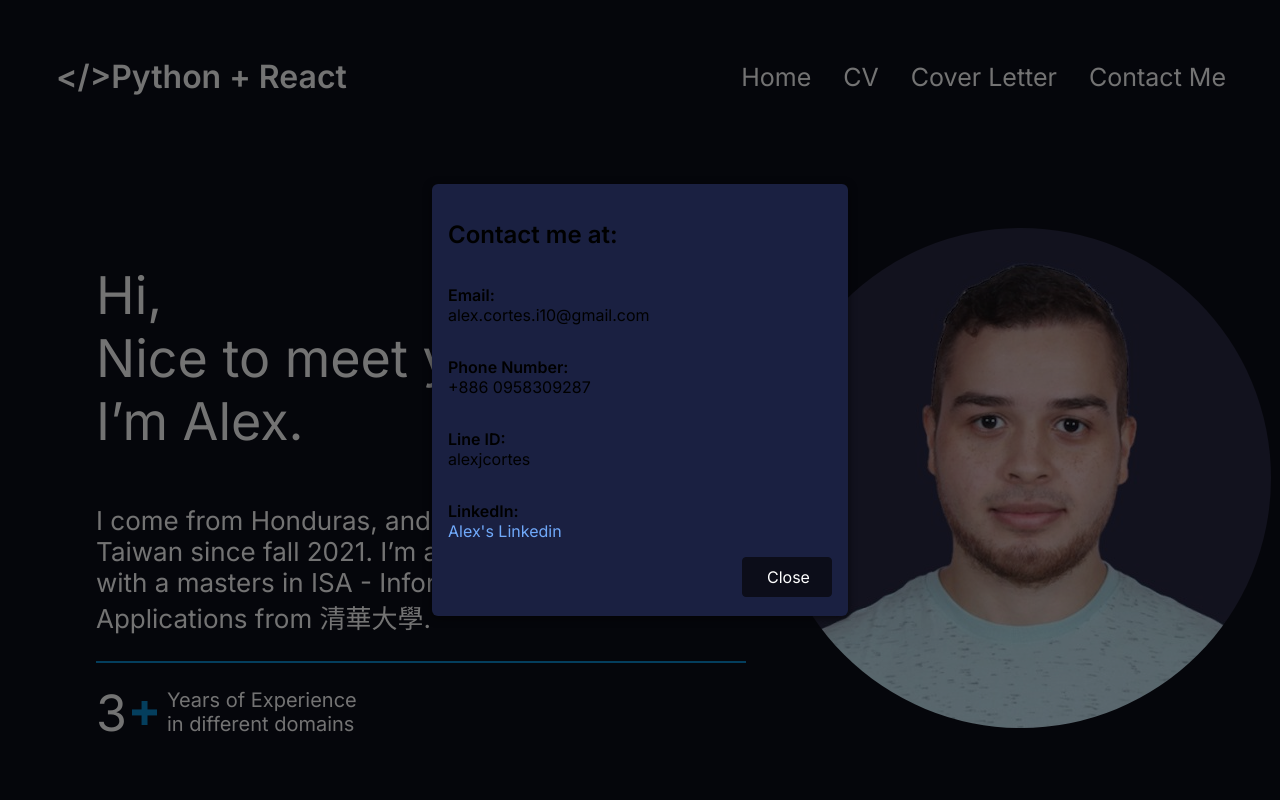
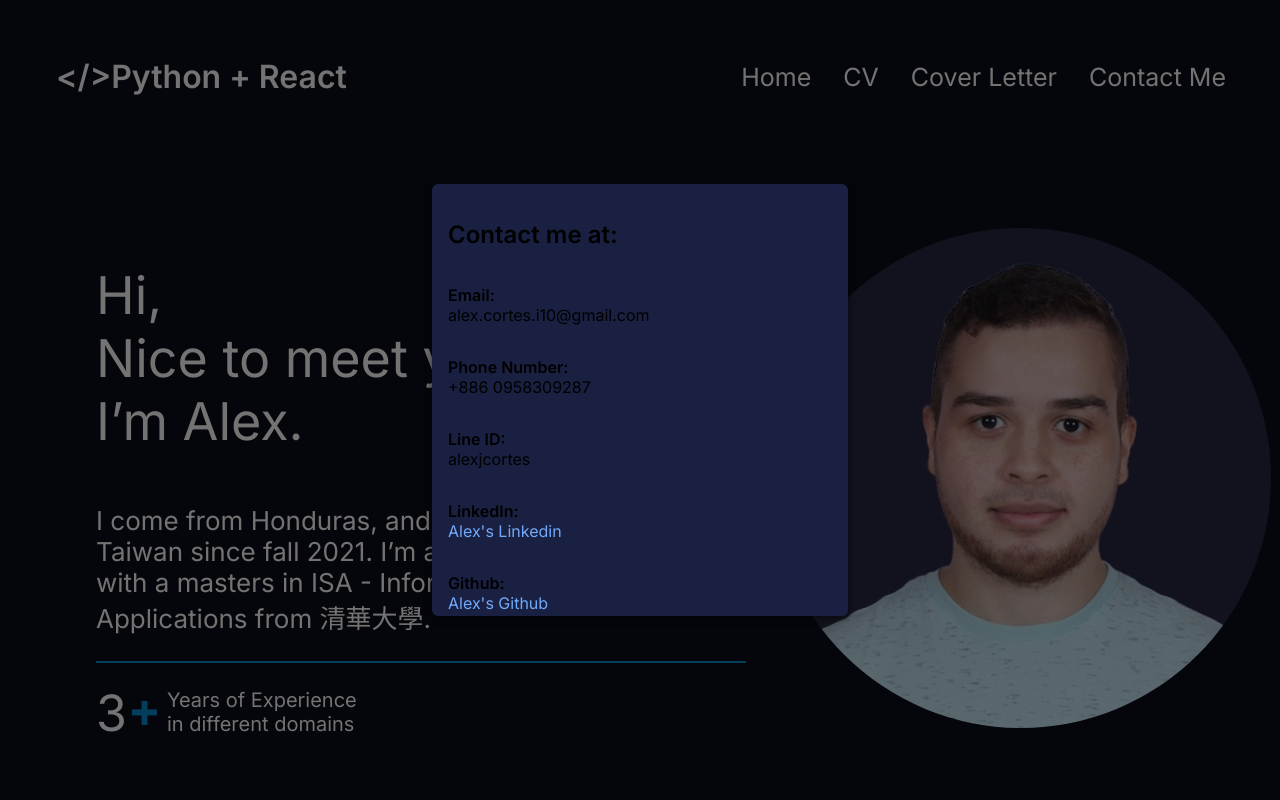
Before and after one commit to alexcortes18/AlexWebsite, a React (Vite) app: page / in a window 1280 px wide. Both pictures are taken after a click on the button "Contact Me". Shown: the top 800 px of the page. Built offline with nearby package versions, Linux system fonts and the light colour scheme.

Commit message:
added github link

```diff
--- a/src/components/UI/Modal.jsx
+++ b/src/components/UI/Modal.jsx
@@ -37,6 +37,12 @@ export default function Modal({ open, onClose }) {
                     <br></br>
                     <a href="https://www.linkedin.com/in/alejandro-izaguirre-225b42157/">Alex's Linkedin</a>
                 </p>
+                <p>
+                    <strong><label>Github:</label></strong>
+                    <br></br>
+                    <a href="https://github.com/alexcortes18">Alex's Github</a>
+
+                </p>
             </div>
             <div className={classes.modalControls}>
                 <button onClick={onClose}>Close</button>
```
